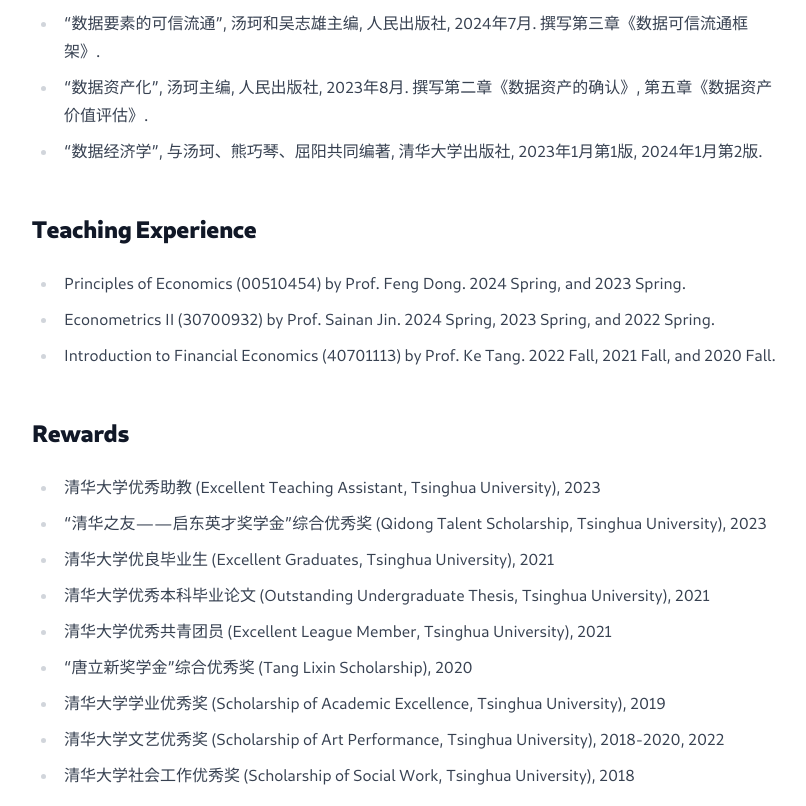
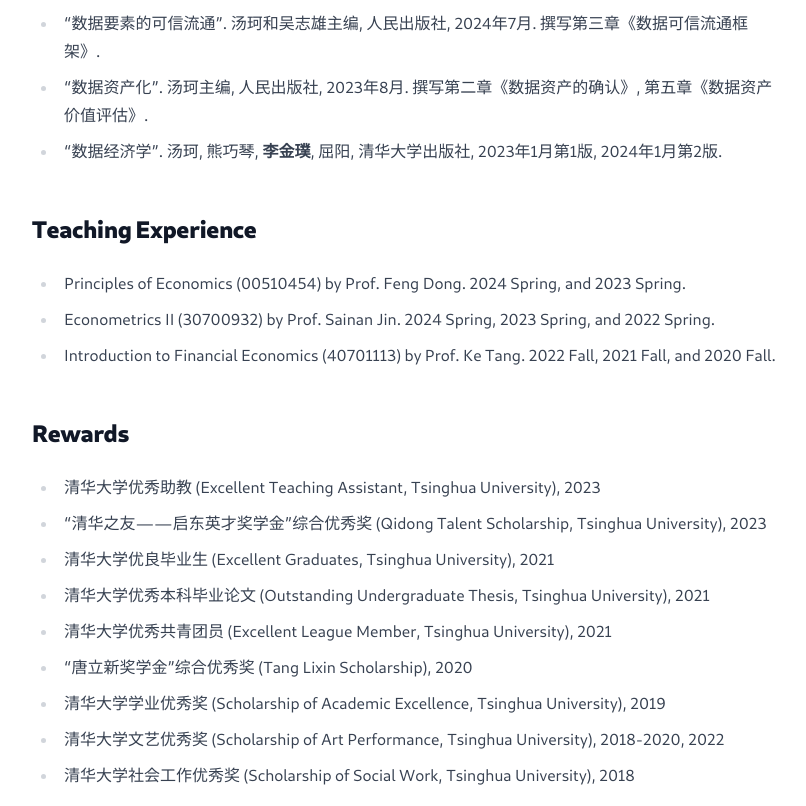
Before and after one commit to lijinpu/lijinpu.github.io, a Next.js app: page /cv in a window 1280 px wide. Shown: the part 1040-1846 px from the top of the page, without its empty margins (232-1038 px from the left). Built offline with nearby package versions, Linux system fonts and the light colour scheme.

Commit message:
auto update

```diff
--- a/pages/cv.tsx
+++ b/pages/cv.tsx
@@ -60,13 +60,13 @@
         <h2>Books & Book Chapters</h2>
         <ul>
         <li>
-        “数据要素的可信流通”, 汤珂和吴志雄主编, 人民出版社, 2024年7月. 撰写第三章《数据可信流通框架》.
+        “数据要素的可信流通”. 汤珂和吴志雄主编, 人民出版社, 2024年7月. 撰写第三章《数据可信流通框架》.
         </li>
         <li>
-        “数据资产化”, 汤珂主编, 人民出版社, 2023年8月. 撰写第二章《数据资产的确认》, 第五章《数据资产价值评估》.
+        “数据资产化”. 汤珂主编, 人民出版社, 2023年8月. 撰写第二章《数据资产的确认》, 第五章《数据资产价值评估》.
         </li>
         <li>
-        “数据经济学”, 与汤珂、熊巧琴、屈阳共同编著, 清华大学出版社, 2023年1月第1版, 2024年1月第2版.
+        “数据经济学”. 汤珂, 熊巧琴, <b>李金璞</b>, 屈阳, 清华大学出版社, 2023年1月第1版, 2024年1月第2版.
         </li>
         </ul>
 
```
